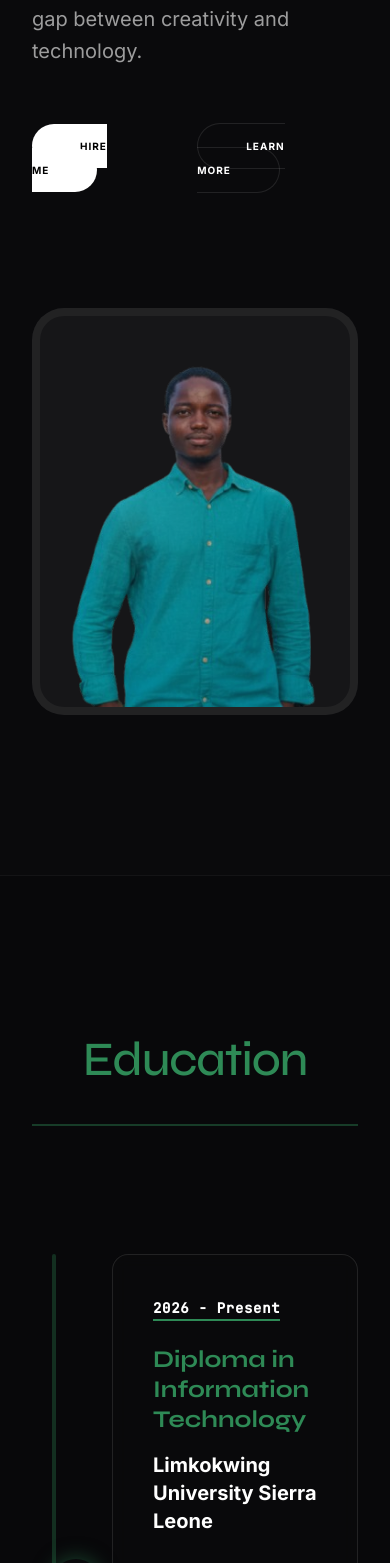
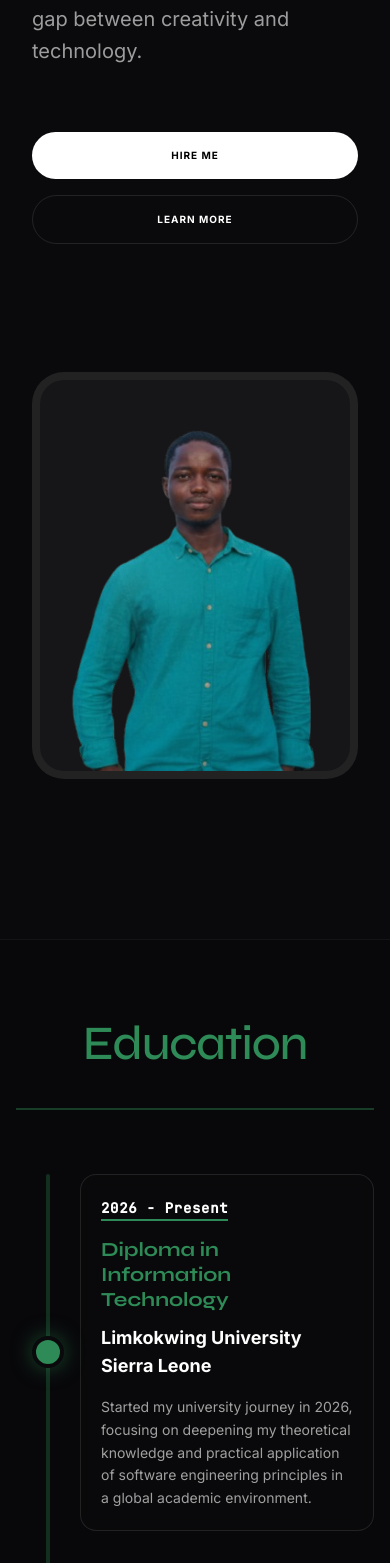
Before and after one commit to Dumbuya1475/msdumbuya_v2, a React (Vite) app: page / in a window 390 px wide. Shown: the part 1445-3008 px from the top of the page. Built offline with nearby package versions, Linux system fonts and the light colour scheme.

Commit message:
feat: update social links and responsive styling
Add additional social profiles and improve layout responsiveness for footer links and call-to-action buttons.

```diff
--- a/src/App.tsx
+++ b/src/App.tsx
@@ -329,11 +329,13 @@ export default function App() {
                    <div className={`px-4 h-10 rounded-full flex items-center justify-center text-[10px] font-bold lowercase ${isDark ? 'bg-white text-black' : 'bg-black text-white'}`}>msdumbuya</div>
                    <span className={`text-[10px] font-bold uppercase tracking-widest ${isDark ? 'text-white/40' : 'text-neutral-400'}`}>© 2026 Mohamed Super Dumbuya</span>
                 </div>
-                <div className="flex gap-12">
+                <div className="flex flex-wrap justify-center gap-x-8 gap-y-4 md:gap-x-12">
                    {[
                      { name: 'Twitter', url: 'https://twitter.com/msdumbuya' },
                      { name: 'Github', url: 'https://github.com/msdumbuya' },
-                     { name: 'LinkedIn', url: 'https://linkedin.com/in/msdumbuya' }
+                     { name: 'LinkedIn', url: 'https://www.linkedin.com/in/mohamed-super-dumbuya/' },
+                     { name: 'Facebook', url: 'https://www.facebook.com/msdumbuya1475' },
+                     { name: 'Learn to Earn', url: 'https://learn2earn.mocti.gov.sl/u/mohamed-super-dumbuya' }
                    ].map(social => (
                      <a key={social.name} href={social.url} target="_blank" rel="noopener noreferrer" className={`text-[10px] font-bold uppercase tracking-widest hover:text-brand-purple transition-colors ${isDark ? 'text-white/40' : 'text-neutral-400'}`}>
                         {social.name}
--- a/src/pages/Home.tsx
+++ b/src/pages/Home.tsx
@@ -142,16 +142,16 @@ const About = () => {
               Hi, I'm Mohamed Super, a frontend Software engineer with a strong foundation in crafting user-friendly and visually appealing digital educations. With a keen eye for detail and a commitment to innovation, I aim to bridge the gap between creativity and technology.
             </p>
           </div>
-          <div className="flex gap-8 pt-4">
+          <div className="flex flex-col sm:flex-row gap-4 sm:gap-8 pt-4">
             <Magnetic>
-              <a href="#contact" className={`px-12 py-4 rounded-full text-[10px] font-bold uppercase tracking-widest ${
+              <a href="#contact" className={`block text-center px-8 sm:px-12 py-4 rounded-full text-[10px] font-bold uppercase tracking-widest ${
                 isDark ? 'bg-white text-black' : 'bg-black text-white'
               }`}>
                 Hire Me
               </a>
             </Magnetic>
             <Magnetic>
-              <Link to="/about" className={`px-12 py-4 rounded-full text-[10px] font-bold uppercase tracking-widest border ${
+              <Link to="/about" className={`block text-center px-8 sm:px-12 py-4 rounded-full text-[10px] font-bold uppercase tracking-widest border ${
                 isDark ? 'border-white/10 text-white' : 'border-black/10 text-black'
               }`}>
                 Learn More
@@ -179,8 +179,8 @@ const About = () => {
 const Education = () => {
   const { isDark } = useContext(ThemeContext);
   return (
-    <section id="education" className="py-40 px-8 md:px-24 border-t border-white/5 bg-black/20">
-      <div className="max-w-7xl mx-auto space-y-32">
+    <section id="education" className="py-20 sm:py-40 px-4 sm:px-8 md:px-24 border-t border-white/5 bg-black/20">
+      <div className="max-w-7xl mx-auto space-y-16 sm:space-y-32">
         <div className="text-center">
            <h2 className="text-5xl md:text-7xl font-display font-medium text-brand-purple tracking-tight">
              Education
@@ -189,44 +189,44 @@ const Education = () => {
         </div>
 
         <div className="relative max-w-6xl mx-auto">
-          {/* Vertical central line */}
-          <div className="absolute left-[20px] md:left-1/2 md:-translate-x-1/2 top-0 bottom-0 w-[4px] bg-brand-purple/30 rounded-full" />
+          {/* Vertical central line - aligned to left on mobile and centered on desktop */}
+          <div className="absolute left-[30px] md:left-1/2 md:-translate-x-1/2 top-0 bottom-0 w-[4px] bg-brand-purple/30 rounded-full" />
 
-          <div className="space-y-24 relative">
+          <div className="space-y-16 sm:space-y-24 relative">
             {EDUCATION.map((edu, idx) => (
               <div key={idx} className={`relative flex items-center ${idx % 2 === 0 ? 'md:flex-row' : 'md:flex-row-reverse'} flex-row`}>
 
-                {/* Timeline Dot */}
-                <div className={`absolute left-[20px] md:left-1/2 md:-translate-x-1/2 w-12 h-12 rounded-full bg-brand-purple border-[6px] ${isDark ? 'border-[#0a0a0c]' : 'border-white'} z-20 shadow-[0_0_20px_rgba(46,138,86,0.5)]`} />
+                {/* Timeline Dot - scaled down on mobile and perfectly centered with vertical line */}
+                <div className={`absolute left-[16px] md:left-1/2 md:-translate-x-1/2 w-8 h-8 md:w-12 md:h-12 rounded-full bg-brand-purple border-[4px] md:border-[6px] ${isDark ? 'border-[#0a0a0c]' : 'border-white'} z-20 shadow-[0_0_20px_rgba(46,138,86,0.5)]`} />
 
-                {/* Content Card */}
-                <div className={`w-full md:w-[48%] pl-20 md:pl-0 ${idx % 2 === 0 ? 'md:pr-16' : 'md:pl-16'}`}>
+                {/* Content Card - optimized paddings and spacing on narrow screens */}
+                <div className={`w-full md:w-[48%] pl-16 sm:pl-20 md:pl-0 ${idx % 2 === 0 ? 'md:pr-16' : 'md:pl-16'}`}>
                   <motion.div
                     initial={{ opacity: 0, y: 30 }}
                     whileInView={{ opacity: 1, y: 0 }}
                     viewport={{ once: true }}
                     transition={{ duration: 0.8, delay: idx * 0.1 }}
-                    className={`p-10 rounded-[16px] border transition-all duration-500 relative group hover:shadow-[0_0_40px_rgba(46,138,86,0.1)] ${
+                    className={`p-5 sm:p-8 md:p-10 rounded-[16px] border transition-all duration-500 relative group hover:shadow-[0_0_40px_rgba(46,138,86,0.1)] ${
                       isDark
                         ? 'bg-[#0a0a0c]/80 backdrop-blur-sm border-white/10 hover:border-brand-purple/50'
                         : 'bg-white border-black/5 shadow-2xl hover:border-brand-purple/50'
                     }`}
                   >
-                    <div className="inline-block border-b-2 border-brand-purple mb-6">
+                    <div className="inline-block border-b-2 border-brand-purple mb-4 sm:mb-6">
                       <span className={`text-sm font-bold font-mono tracking-wider ${isDark ? 'text-white' : 'text-black'}`}>
                         {edu.period}
                       </span>
                     </div>
 
-                    <h4 className="text-2xl md:text-3xl font-display font-bold text-brand-purple mb-4 leading-tight">
+                    <h4 className="text-xl sm:text-2xl md:text-3xl font-display font-bold text-brand-purple mb-3 sm:mb-4 leading-tight">
                       {edu.title}
                     </h4>
 
-                    <p className={`text-xl font-bold mb-6 ${isDark ? 'text-white' : 'text-black'}`}>
+                    <p className={`text-lg sm:text-xl font-bold mb-4 sm:mb-6 ${isDark ? 'text-white' : 'text-black'}`}>
                       {edu.institution}
                     </p>
 
-                    <p className={`text-base leading-relaxed ${isDark ? 'text-neutral-400' : 'text-neutral-500'}`}>
+                    <p className={`text-sm sm:text-base leading-relaxed ${isDark ? 'text-neutral-400' : 'text-neutral-500'}`}>
                       {edu.description}
                     </p>
                   </motion.div>
```
